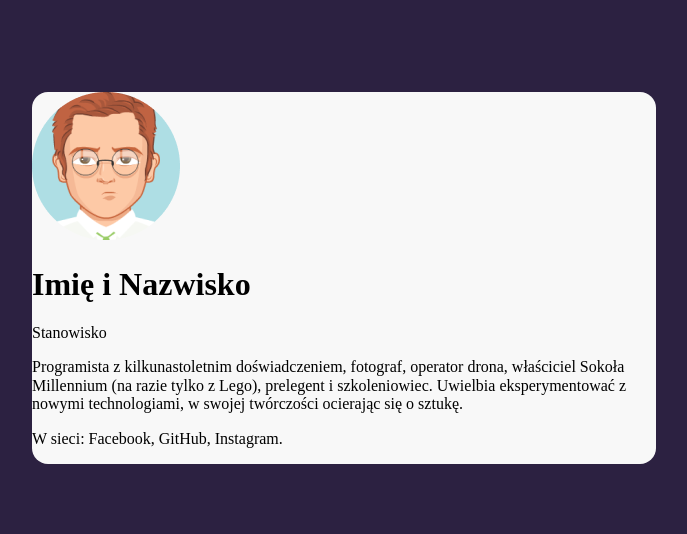
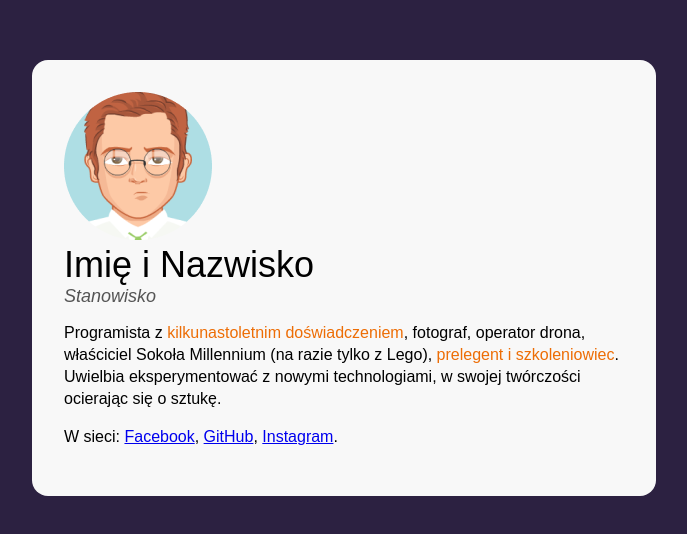
Before and after one commit to przemyslawhulicz/business-card, a plain HTML site: page index.html in a window 1280 px wide. Shown: the part 122-656 px from the top of the page, without its empty margins (296-983 px from the left). Drawn offline with Linux system fonts and the light colour scheme.

Commit message:
complete BEM

```diff
--- a/index.html
+++ b/index.html
@@ -9,20 +9,28 @@
   </head>
   <body>
     <main class="main">
-      <article>
-        <img src="avatar.png" alt="Zdjęcie Imię i Nazwisko"/>
-        <header>
-          <h1>Imię i Nazwisko</h1>
-          <p>Stanowisko</p>
+      <article class="person">
+        <img
+          cass="person__picture"
+          src="avatar.png"
+          alt="Zdjęcie Imię i Nazwisko"
+        />
+        <header class="person__info">
+          <h1 class="person__name">Imię i Nazwisko</h1>
+          <p class="person__position">Stanowisko</p>
         </header>
-        <p>
-          Programista z kilkunastoletnim doświadczeniem, fotograf, operator
-          drona, właściciel Sokoła Millennium (na razie tylko z Lego), prelegent
-          i szkoleniowiec. Uwielbia eksperymentować z nowymi technologiami, w
-          swojej twórczości ocierając się o sztukę.
+        <p class="person__description">
+          Programista z
+          <strong class="special">kilkunastoletnim doświadczeniem</strong>,
+          fotograf, operator drona, właściciel Sokoła Millennium (na razie tylko
+          z Lego), <strong class="special">prelegent i szkoleniowiec</strong>.
+          Uwielbia eksperymentować z nowymi technologiami, w swojej twórczości
+          ocierając się o sztukę.
         </p>
-        <p>
-            W sieci: Facebook, GitHub, Instagram.
+        <p class="person__description">
+          W sieci: <a class="person__link" href="#">Facebook</a>,
+          <a class="person__link" href="#">GitHub</a>,
+          <a class="person__link" href="#">Instagram</a>.
         </p>
       </article>
     </main>
--- a/style.css
+++ b/style.css
@@ -1,9 +1,19 @@
+html {
+    box-sizing: border-box;
+  }
+
+  *, *:before, *:after {
+    box-sizing: inherit;
+  }
+
+
 body {
     background: #2C2141;
     display: flex;
     align-items: center;
     justify-content: center;
     min-height: 100vh;
+    font-family: Arial, Helvetica, sans-serif;
 }
 
 .main {
@@ -11,4 +21,32 @@ body {
     border-radius: 16px;
     width: 624px;
     margin: 16px;
+    padding: 32px;
 }
+
+.person {
+
+}
+
+.person__description {
+    font-size: 16px;
+    line-height: 22px;
+}
+
+.person__name {
+    font-size: 36px;
+    margin: 0;
+    font-weight: normal;
+}
+
+.person__position {
+    font-size: 18px;
+    color: #545454;
+    margin: 0;
+    font-style: italic;
+}
+
+.special {
+    color: #ED6D05;
+    font-weight: normal;
+}
```
